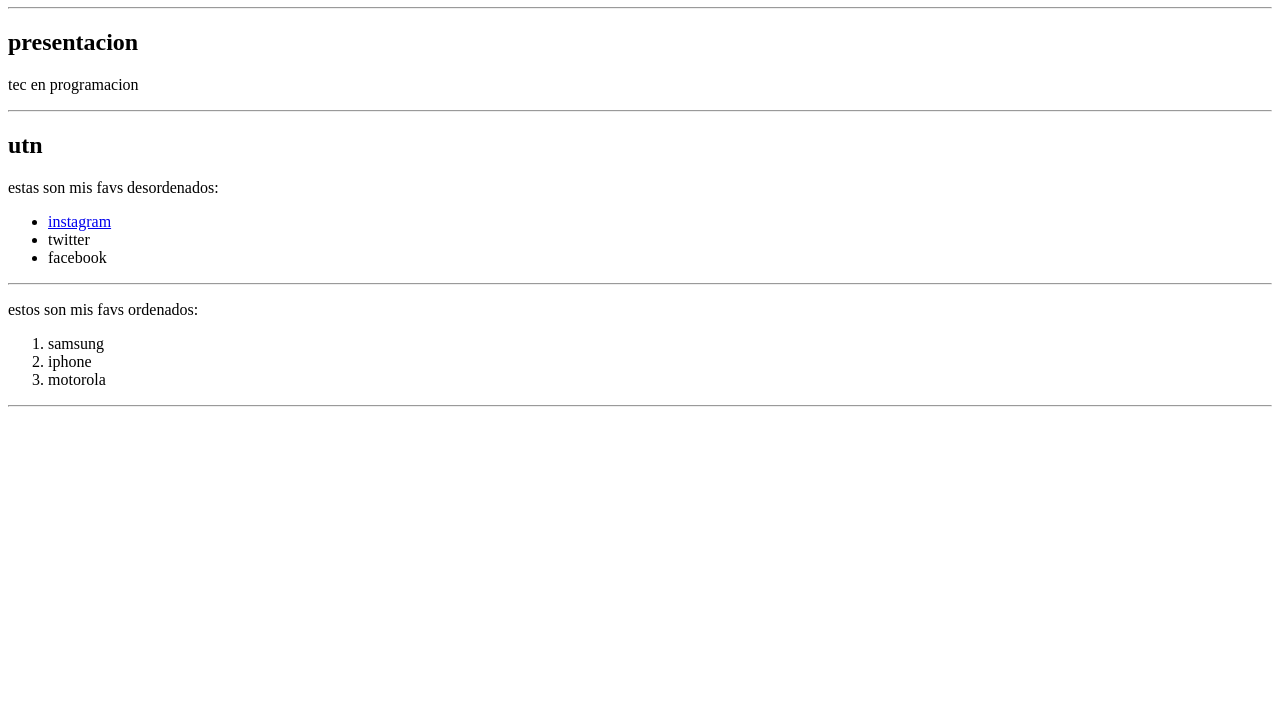
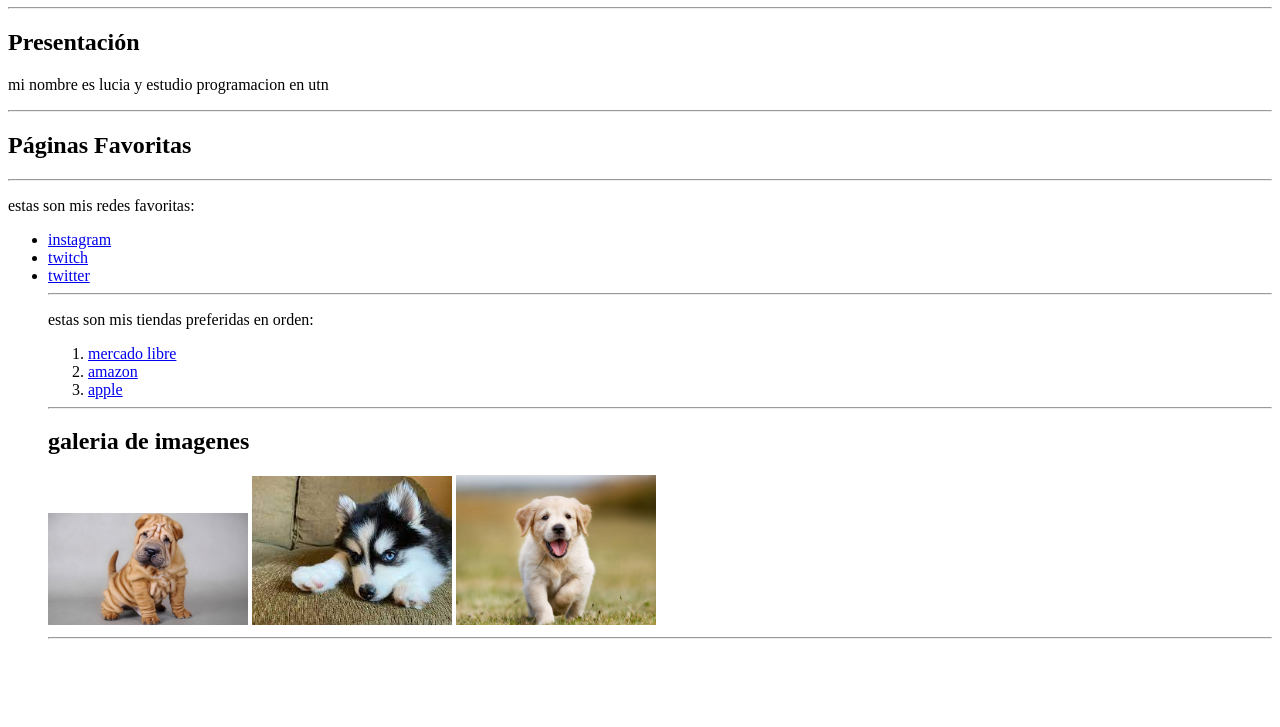
Before and after one commit to luciamiranda1/utn-labcomII-practices, a plain HTML site: page U02P01/index.htm/lu/uno.html in a window 1280 px wide. Shown: the part 73-800 px from the top of the page. Drawn offline with Linux system fonts and the light colour scheme.

Commit message:
primer ejercicio html

```diff
--- a/U02P01/index.htm/lu/uno.html
+++ b/U02P01/index.htm/lu/uno.html
@@ -1,29 +1,39 @@
 <!DOCTYPE html>
 <html lang="en">
+
 <head>
     <meta charset="UTF-8">
     <meta name="viewport" content="width=device-width, initial-scale=1.0">
     <title>primera pagina web</title>
 </head>
+
 <body>
-    <h1>probando</h1><hr>
-    <h2>presentacion</h2>
-    <p>tec en programacion</p><hr>
-    <h2>utn</h2>
-    <p>estas son mis favs desordenados:</p>
+    <h1>esta es mi primer pagina web</h1>
+    <hr>
+    <h2>Presentación</h2>
+    <p>mi nombre es lucia y estudio programacion en utn</p>
+    <hr>
+    <h2>Páginas Favoritas</h2>
+    <hr>
+    <p>estas son mis redes favoritas:</p>
     <ul>
-        <li><a href= https://www.instagram.com target="_blank">instagram</a></li>
-        <li>twitter</li>
-        <li>facebook</li>
-    </ul>
-
-    <hr>
-    <p>estos son mis favs ordenados:</p>
-    <ol>
-        <li>samsung</li>
-        <li>iphone</li>
-        <li>motorola</li>
-    </ol>
-    <hr>
+        <li><a href=https://www.instagram.com target="_blank">instagram</a></li>
+        <li><a href=https://www.twitch.tv/ target="_blank">twitch</a></li>
+        <li><a href="https://twitter.com/" target="_blank">twitter</a></li>
+        <hr>
+        <p>estas son mis tiendas preferidas en orden:</p>
+        <ol>
+            <li><a href="https://www.mercadolibre.com.ar/" target="_blank">mercado libre</a></li>
+            <li><a href="https://www.amazon.com/" target="_blank">amazon</a></li>
+            <li><a href="https://www.apple.com/" target="_blank">apple</a></li>
+        </ol>
+        <hr>
+        <h2>galeria de imagenes</h2>
+        <img src="img/Cuidados-necesarios-perros-muchas-arrugas_1621948083_145833618_1200x675.jpg" alt="perritouno"
+            title="perrito" width="200px">
+        <img src="img/descarga.jpeg" alt="perritodos" title="perrito" width="200px">
+        <img src="img/f.elconfidencial.com_original_8ec_08c_85c_8ec08c85c866ccb70c4f1c36492d890f.jpg" alt="perritotres"
+            title="perrito" width="200px">
+        <hr>
 </body>
 </html>
```
Also changed, not shown: U06P01/INDEX.HTML/ejercicio.html (added, +11 -0 lines), U02P01/index.htm/lu/img/Cuidados-necesarios-perros-muchas-arrugas_1621948083_145833618_1200x675.jpg (added), U02P01/index.htm/lu/img/descarga.jpeg (added), U02P01/index.htm/lu/img/f.elconfidencial.com_original_8ec_08c_85c_8ec08c85c866ccb70c4f1c36492d890f.jpg (added).
